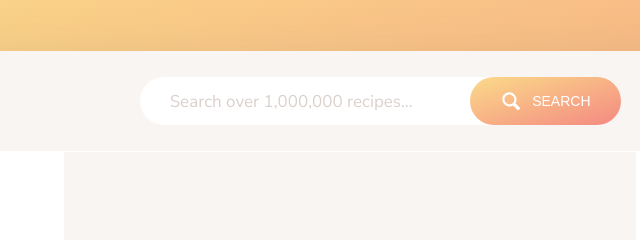
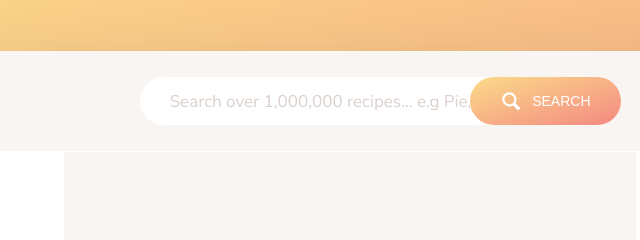
Before and after one commit to lightcodes845/practice-forkify, a website built with webpack: page dist/index.html in a window 1280 px wide. Shown: the top 240 px of the page, 290-930 px from the left. Built offline with nearby package versions, Linux system fonts and the light colour scheme.

Commit message:
Update index.html

```diff
--- a/dist/index.html
+++ b/dist/index.html
@@ -1 +1 @@
-<!doctype html><html lang="en"><head><meta charset="UTF-8"><meta name="viewport" content="width=device-width,initial-scale=1"><meta http-equiv="X-UA-Compatible" content="ie=edge"><link href="https://fonts.googleapis.com/css?family=Nunito+Sans:400,600,700" rel="stylesheet"><link rel="stylesheet" href="css/style.css"><link rel="shortcut icon" href="img/favicon.png" type="image/x-icon"><title>forkify // Search over 1,000,000 recipes</title></head><body><div class="container"><header class="header"><img src="img/logo.png" alt="Logo" class="header__logo"><form class="search"><input class="search__field" placeholder="Search over 1,000,000 recipes..."> <button class="btn search__btn"><svg class="search__icon"><use href="img/icons.svg#icon-magnifying-glass"></use></svg> <span>Search</span></button></form><div class="likes"><div class="likes__field"><svg class="likes__icon"><use href="img/icons.svg#icon-heart"></use></svg></div><div class="likes__panel"><ul class="likes__list"></ul></div></div></header><div class="results"><ul class="results__list"></ul><div class="results__pages"></div></div><div class="recipe"></div><div class="shopping"><h2 class="heading-2">My Shopping List</h2><ul class="shopping__list"></ul><div class="copyright">&copy; by Falola Dare<br>Udemy course by Jonas Schmedtmann. </div></div></div><script src="js/bundle.js"></script></body></html>
+<!doctype html><html lang="en"><head><meta charset="UTF-8"><meta name="viewport" content="width=device-width,initial-scale=1"><meta http-equiv="X-UA-Compatible" content="ie=edge"><link href="https://fonts.googleapis.com/css?family=Nunito+Sans:400,600,700" rel="stylesheet"><link rel="stylesheet" href="css/style.css"><link rel="shortcut icon" href="img/favicon.png" type="image/x-icon"><title>forkify // Search over 1,000,000 recipes</title></head><body><div class="container"><header class="header"><img src="img/logo.png" alt="Logo" class="header__logo"><form class="search"><input class="search__field" placeholder="Search over 1,000,000 recipes... e.g Pie, Pizza"> <button class="btn search__btn"><svg class="search__icon"><use href="img/icons.svg#icon-magnifying-glass"></use></svg> <span>Search</span></button></form><div class="likes"><div class="likes__field"><svg class="likes__icon"><use href="img/icons.svg#icon-heart"></use></svg></div><div class="likes__panel"><ul class="likes__list"></ul></div></div></header><div class="results"><ul class="results__list"></ul><div class="results__pages"></div></div><div class="recipe"></div><div class="shopping"><h2 class="heading-2">My Shopping List</h2><ul class="shopping__list"></ul><div class="copyright">&copy; by Falola Dare<br>Udemy course by Jonas Schmedtmann. </div></div></div><script src="js/bundle.js"></script></body></html>
```
